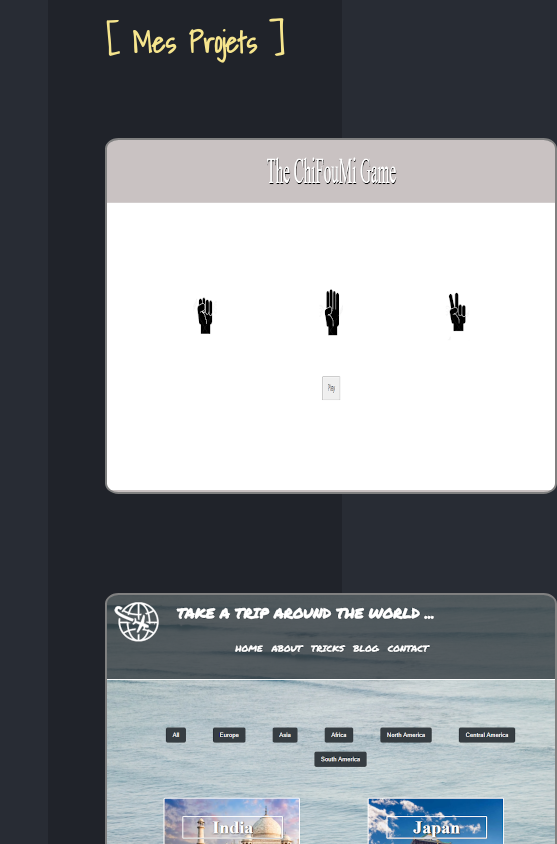
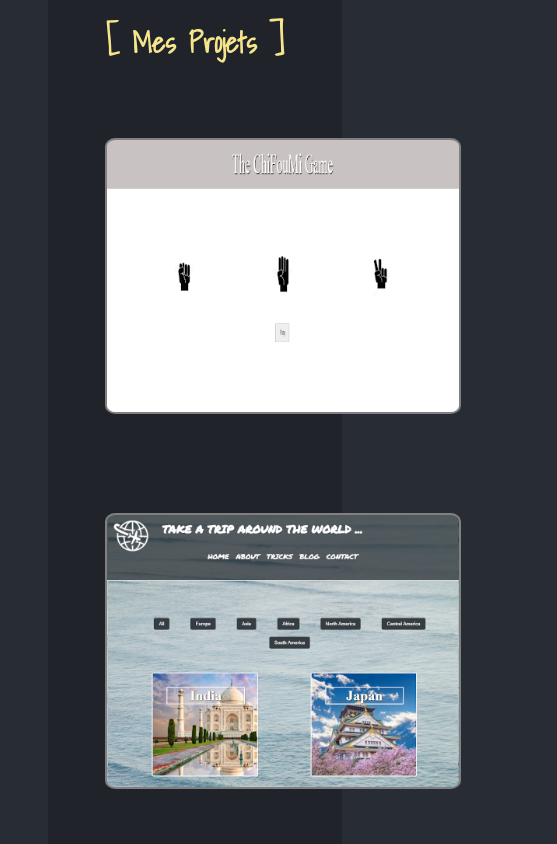
Before and after one commit to philippe76/React-Portfolio, a React (Create React App) app: page / in a window 390 px wide. Shown: the part 1860-2704 px from the top of the page, 557 px wide, since content can reach past the window. Built offline with nearby package versions, Linux system fonts and the light colour scheme.

Commit message:
improve responsive for project section

```diff
--- a/src/App.css
+++ b/src/App.css
@@ -421,6 +421,27 @@ a.link.active {
     background-color: rgba(40, 44, 52, 0.7);
   }
 
+  /* ----------- PROJECT SECTION ------------- */
+
+  .project-card {
+    width: 22rem;
+    height: 17rem;
+  }
+
+  .inner-box {
+    width: 22rem;
+    height: 17rem;
+  }
+
+  .project-info {
+    width: 100%;
+    margin-top: -1rem;
+  }
+
+  .project-info p {
+    font-size: 1.3rem;
+  }
+
   /* ----------- CV SECTION ------------- */
 
   .patch-container hr {
@@ -444,8 +465,8 @@ a.link.active {
     margin: 0 !important;
   }
 
-  #patchwork {
-    margin-bottom: 10rem;
+  .paragraph.mobile-paragraph:last-of-type {
+    padding-bottom: 3rem;
   }
 
   .patch-container:last-of-type {
--- a/src/components/ProjectCard.js
+++ b/src/components/ProjectCard.js
@@ -25,7 +25,7 @@ const ProjectCard = (props) => {
         className="project-card"
         onMouseOver={handleChange}
         onMouseOut={handleChange}
-        style={{ backgroundImage: `url(${props.background})` }}
+        style={{ background: `center / contain url(${props.background})` }}
       >
         <div style={divStyle} className="inner-box">
           <div style={infoStyle} className="project-info">
```
